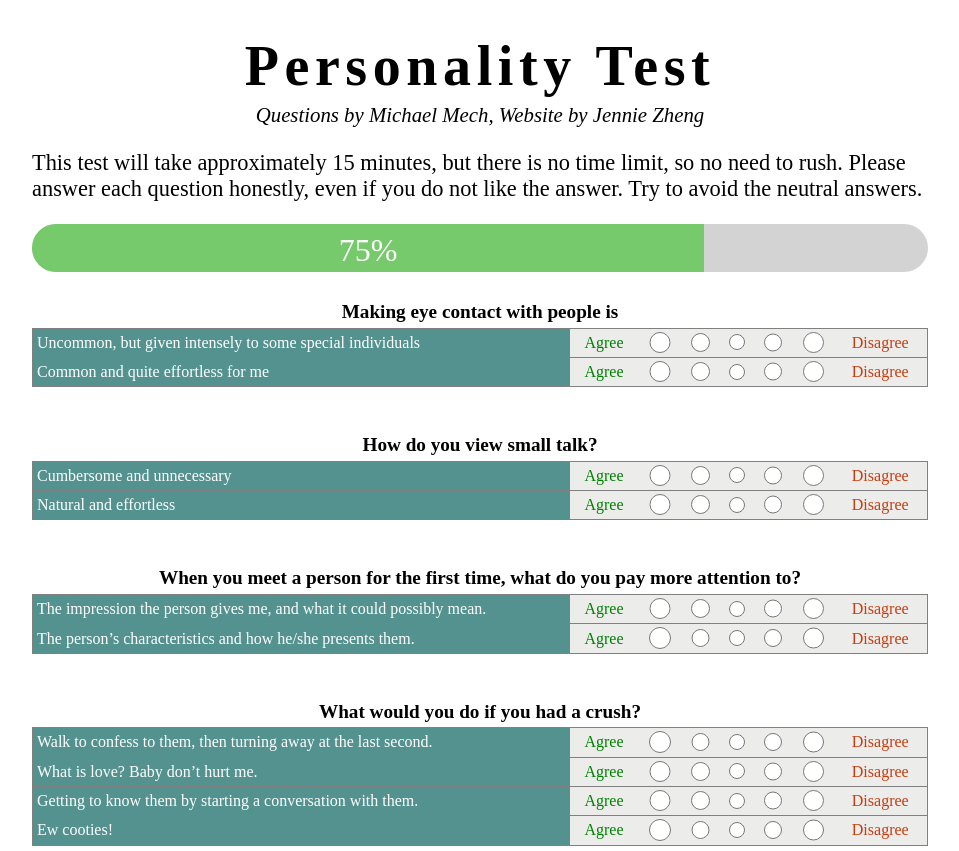
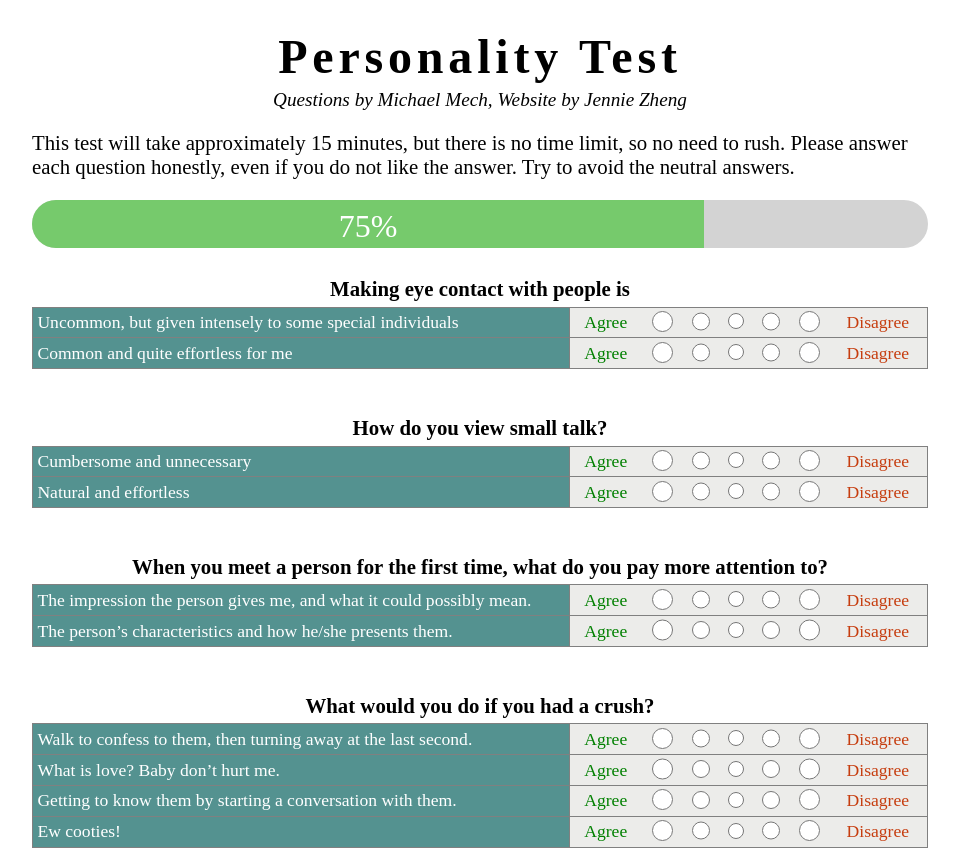
Before and after one commit to jenniezheng/Personality_Test, a plain HTML site: page index.html in a window 1280 px wide. Shown: the top 851 px of the page, without its empty margins (160-1119 px from the left). Drawn offline with Linux system fonts and the light colour scheme.

Commit message:
Changed font sizes a bit

```diff
--- a/style.css
+++ b/style.css
@@ -11,7 +11,7 @@
   padding-bottom:0em;
   text-align:center;
   color:black;
-  font-size:3.5em;
+  font-size:3em;
    letter-spacing: .1em;
 
   font-family:"Times New Roman";
@@ -22,12 +22,12 @@
        padding-top:0em;
   text-align:center;
   color:black;
-  font-size:1.3em;
+  font-size:1.2em;
   font-family:"Times New Roman";
   }
 
    #description3{
-  font-size:1.4em;
+  font-size:1.3em;
   font-family:"Times New Roman";
   text-align:left;
   }
@@ -35,10 +35,10 @@
   td, th { color:black;
 	    font-family:"Times New Roman";
 
-        font-size:1em;  }
+        font-size:1.1em;  }
 
        th  {
-         font-size:1.2em;
+         font-size:1.3em;
          text-align:center;
        }
 
```
